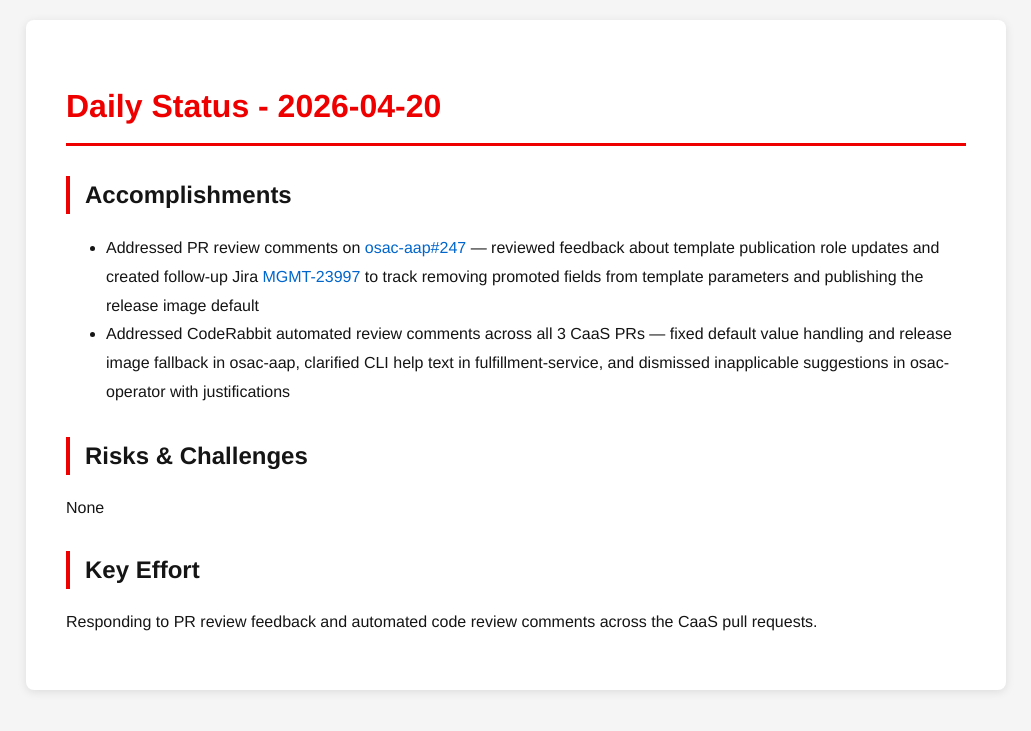
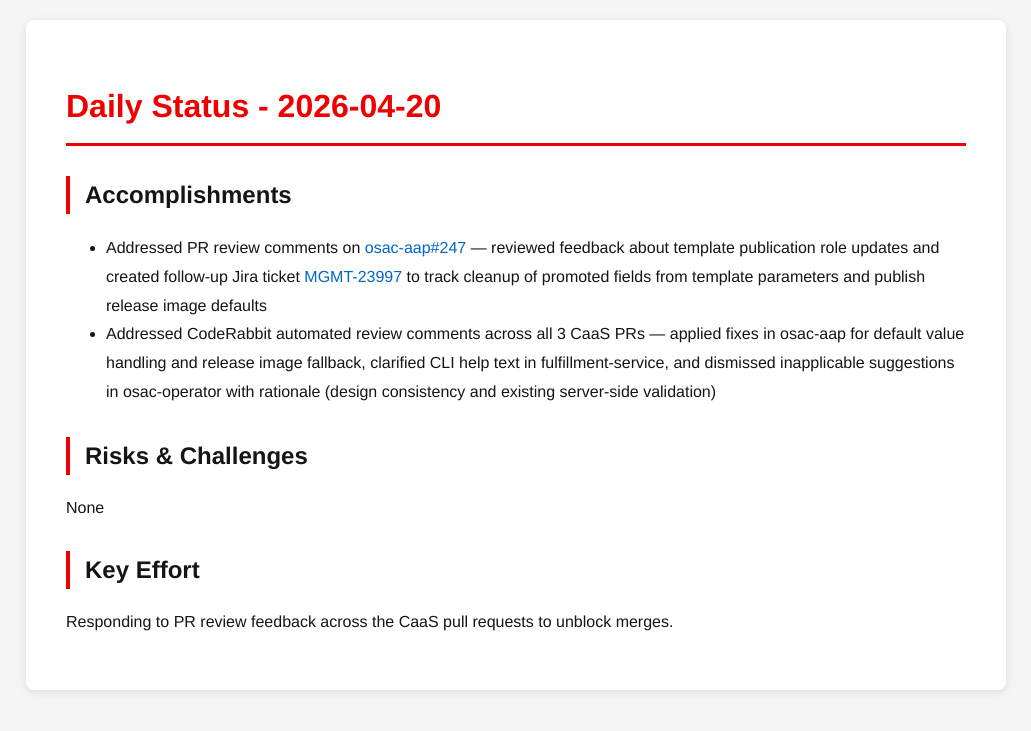
Before and after one commit to tzvatot/daily-status, a Jekyll site: the page built from 2026-04-20.md, in a window 1280 px wide. Shown: the top 731 px of the page, without its empty margins (124-1155 px from the left). Built offline with Jekyll 4.4.1, drawn with Linux system fonts in a browser that asks for light colours.

Commit message:
Daily status update - 2026-04-20

```diff
--- a/2026-04-20.md
+++ b/2026-04-20.md
@@ -7,11 +7,11 @@ date: 2026-04-20
 # Daily Status - 2026-04-20
 
 ## Accomplishments
-- Addressed PR review comments on [osac-aap#247](https://github.com/osac-project/osac-aap/pull/247) — reviewed feedback about template publication role updates and created follow-up Jira [MGMT-23997](https://issues.redhat.com/browse/MGMT-23997) to track removing promoted fields from template parameters and publishing the release image default
-- Addressed CodeRabbit automated review comments across all 3 CaaS PRs — fixed default value handling and release image fallback in osac-aap, clarified CLI help text in fulfillment-service, and dismissed inapplicable suggestions in osac-operator with justifications
+- Addressed PR review comments on [osac-aap#247](https://github.com/osac-project/osac-aap/pull/247) — reviewed feedback about template publication role updates and created follow-up Jira ticket [MGMT-23997](https://issues.redhat.com/browse/MGMT-23997) to track cleanup of promoted fields from template parameters and publish release image defaults
+- Addressed CodeRabbit automated review comments across all 3 CaaS PRs — applied fixes in osac-aap for default value handling and release image fallback, clarified CLI help text in fulfillment-service, and dismissed inapplicable suggestions in osac-operator with rationale (design consistency and existing server-side validation)
 
 ## Risks & Challenges
 None
 
 ## Key Effort
-Responding to PR review feedback and automated code review comments across the CaaS pull requests.
+Responding to PR review feedback across the CaaS pull requests to unblock merges.
```
